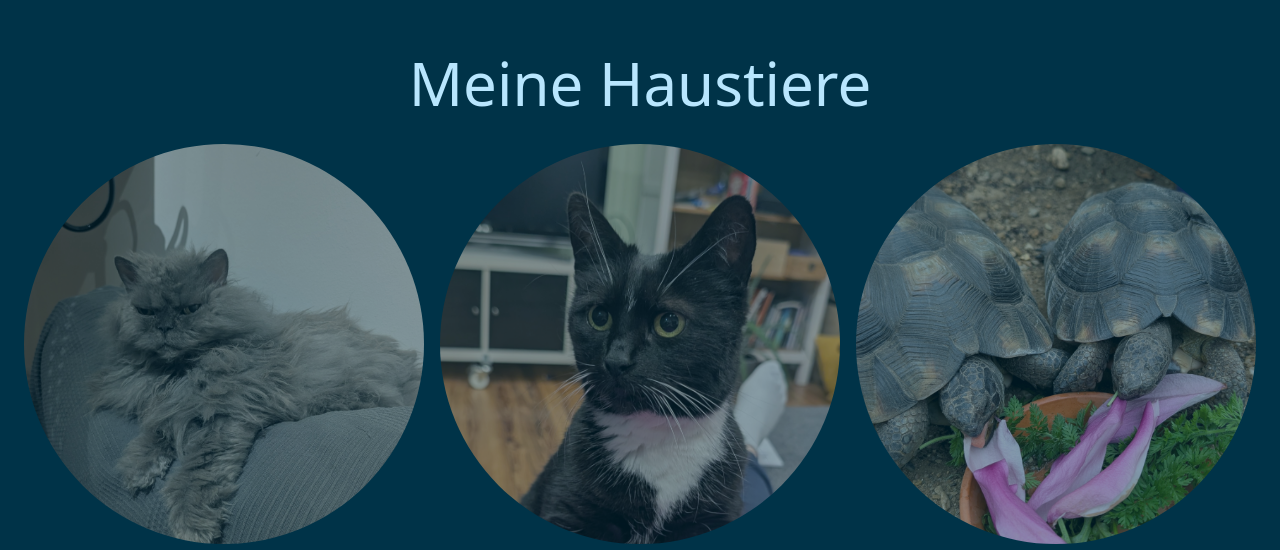
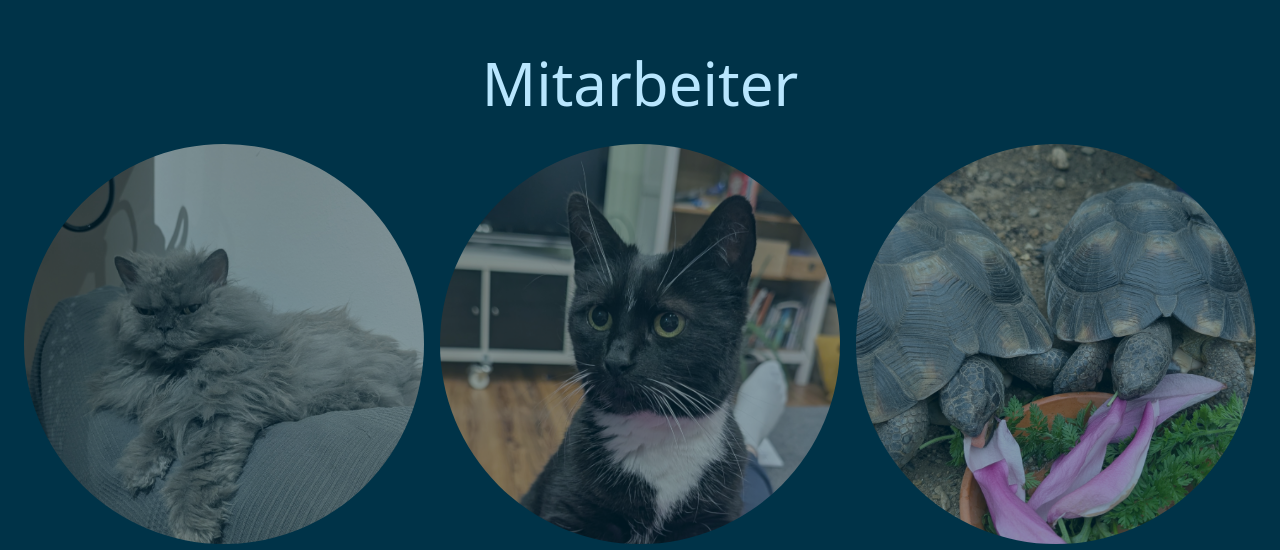
Before and after one commit to kwidua/kathis-website, a React (Vite) app: page / in a window 1280 px wide. Shown: the part 2742-3292 px from the top of the page. Built offline with nearby package versions, Linux system fonts and the light colour scheme.

Commit message:
Change title

```diff
--- a/src/components/Pets.jsx
+++ b/src/components/Pets.jsx
@@ -7,7 +7,7 @@ export default function Pets() {
     return (
         <>
         <section className="text-center">
-        <h2 className="m-4">Meine Haustiere</h2>
+        <h2 className="m-4">Mitarbeiter</h2>
         <div className="inline-flex flex-wrap gap-4">
         <ProfileImage url={Siggi} variables={"sm:opacity-55 hover:opacity-100 lg:w-100 lg:h-100 w-50 h-50"}/>
         <ProfileImage url={Lissi} variables={"sm:opacity-55 hover:opacity-100 lg:w-100 lg:h-100 w-50 h-50"} />
```
